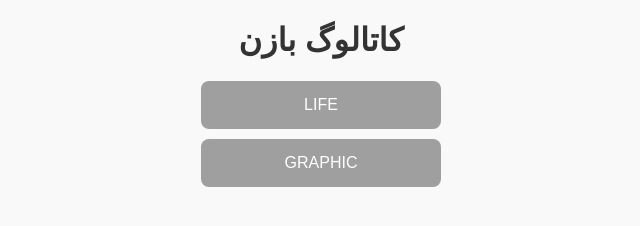
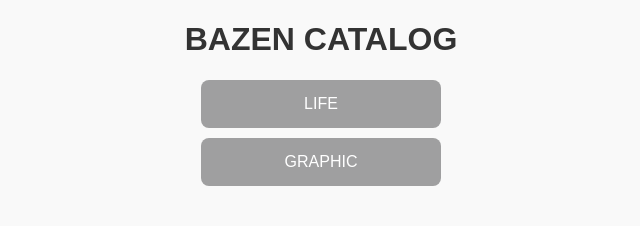
Before and after one commit to Bazen-ware/pdf-qr-page, a plain HTML site: page index.html in a window 1280 px wide. Shown: the whole page, without its empty margins (319-959 px from the left). Drawn offline with Linux system fonts and the light colour scheme.

Commit message:
Update index.html
EDIT NAME

```diff
--- a/index.html
+++ b/index.html
@@ -31,7 +31,7 @@
 </style>
 </head>
 <body>
-<h1>کاتالوگ بازن</h1>
+<h1>BAZEN CATALOG</h1>
 <a href="https://drive.google.com/file/d/1Li7YZxY9jV4kKTp6ulGzKpEWhJLSPHpM/preview" target="_blank">LIFE</a>
   <a href="https://drive.google.com/file/d/1rwjXAOSl2JdAKybPJvgn7Dz-GXZdrevz/preview" target="_blank">GRAPHIC</a>
 </body>
```
